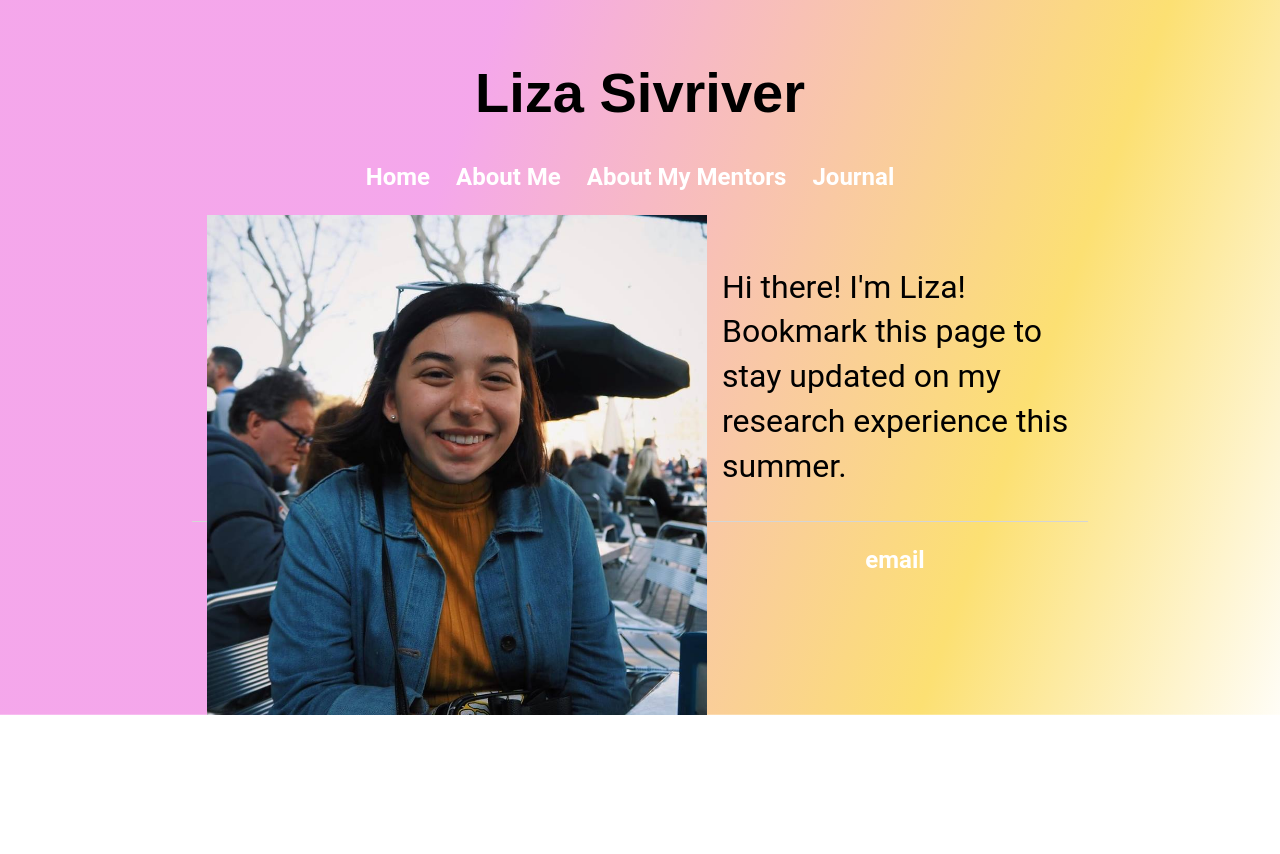
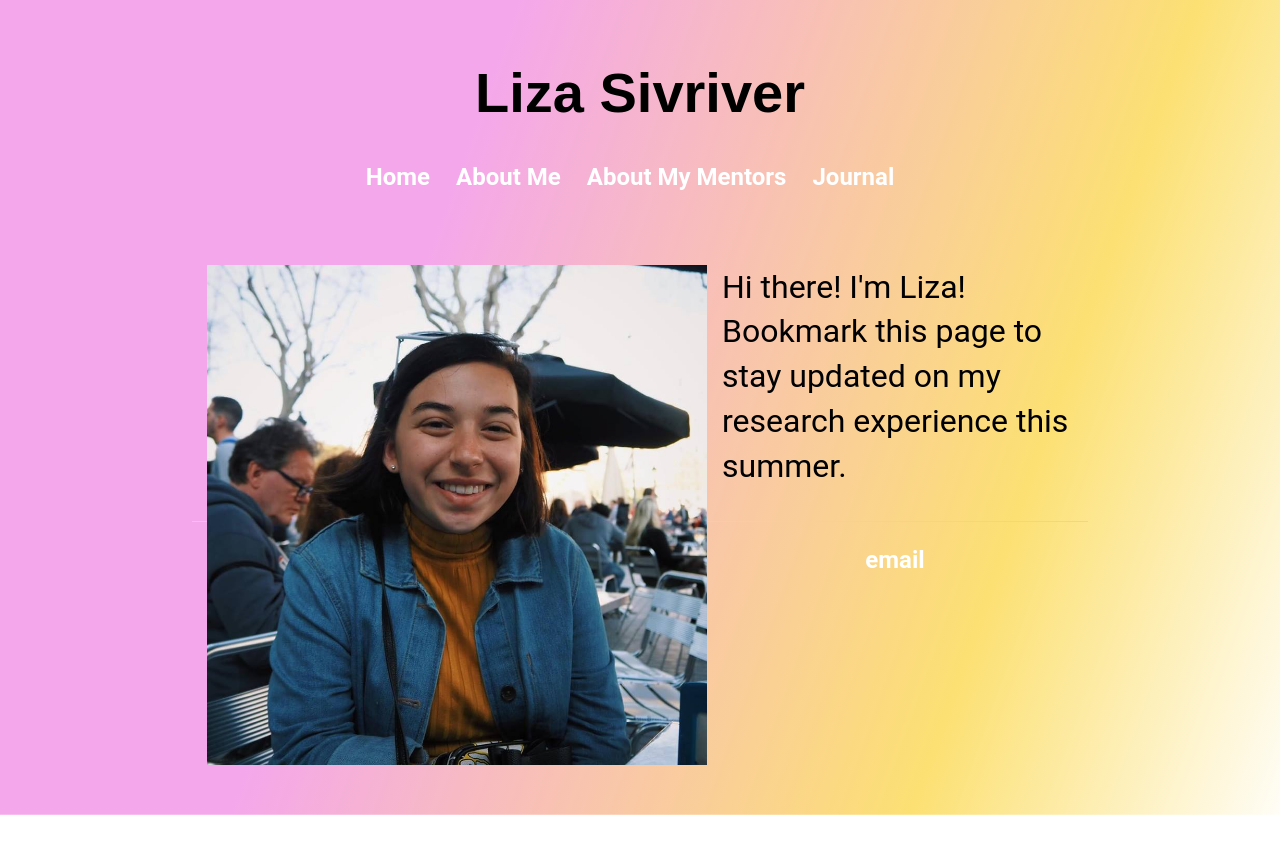
Before and after one commit to lizasivriver/lizasivriver, a Jekyll site: the page built from index.html, in a window 1280 px wide. Shown: the top 854 px of the page. Built offline with Jekyll 4.4.1, drawn with Linux system fonts in a browser that asks for light colours.

Commit message:
Update home.html

```diff
--- a/_layouts/home.html
+++ b/_layouts/home.html
@@ -6,7 +6,7 @@
 
 <div class="row col-md-3 col-sm-offset-1">
 
-	<img width="500" height="500" style="padding: 0 15px; float: left;" img src="liza.jpg" alt="liza" align="left">
+	<img width="500" height="500" vspace="50" style="padding: 0 15px; float: left;" img src="liza.jpg" alt="liza" align="left">
 
 	<div class="row text-center" id="contact-items">
 		<br>
```
